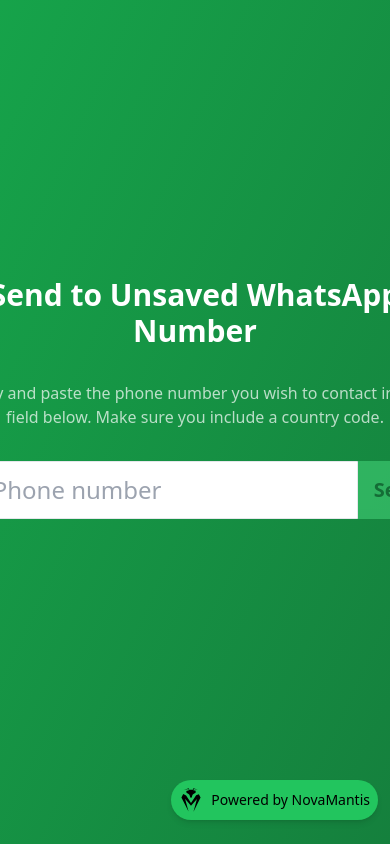
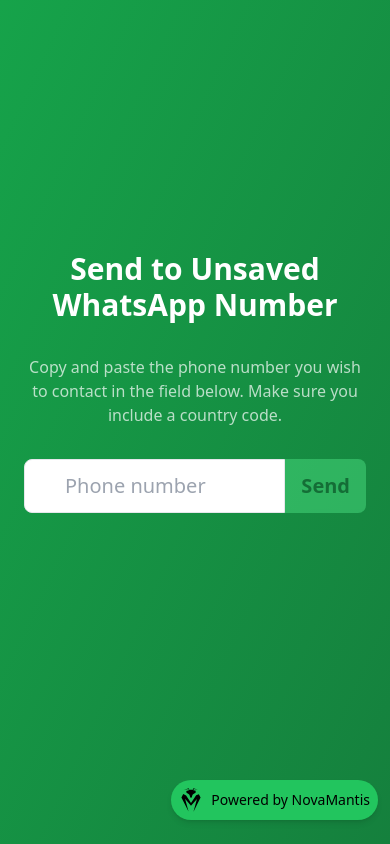
Before and after one commit to ianjamieson/send-to-unsaved-whatsapp-number, a Nuxt app: page / in a window 390 px wide. Built offline with nearby package versions, Linux system fonts and the light colour scheme.

Commit message:
make it work on mobile

```diff
--- a/components/Send.vue
+++ b/components/Send.vue
@@ -46,27 +46,18 @@
 <template>
     <div>
         <div class="flex justify-center">
-            <label for="phone_number" class="hidden">Phone number:</label>
-            <!-- <select ref="country" class="w-[75px] rounded-l-lg text-center">
-                <option v-for="country in countries"
-                    :key="country.code"
-                    :value="country.dial_code">
-                    {{ country.flag }} {{ country.dial_code }}
-                </option>
-            </select> -->
             <div class="relative">
                 <div class="absolute left-1 top-1/2 -mt-4 text-3xl">
                     {{ country?.flag }}
                 </div>
                 <input
-v-model="phone" type="text" placeholder="Phone number" name="phone_number"
-                class="pl-10 rounded-l-lg border bg-white py-3 px-4 text-2xl focus:outline-none focus:ring-2 focus:ring-green-200">
+                v-model="phone" type="text" placeholder="Phone number" name="phone_number"
+                class="w-full pl-10 rounded-l-lg border bg-white py-3 px-4 text-xl focus:outline-none focus:ring-2 focus:ring-green-200">
             </div>
-
             <button
                 :disabled="!phoneIsValid"
                 class="rounded-r-lg bg-green-400 p-3 px-4 text-xl font-semibold text-green-900
-                disabled:opacity-50 disabled:cursor-not-allowed"
+                disabled:opacity-50 disabled:cursor-not-allowed flex-none"
                 @click="send"
             >Send</button>
         </div>
@@ -83,4 +74,21 @@
             </template>
         </div>
     </div>
+
+    <div class="flex items-center">
+        <div class="flex items-center">
+            <!-- <label for="phone_number" class="hidden">Phone number:</label> -->
+            <!-- <select ref="country" class="w-[75px] rounded-l-lg text-center">
+                <option v-for="country in countries"
+                    :key="country.code"
+                    :value="country.dial_code">
+                    {{ country.flag }} {{ country.dial_code }}
+                </option>
+            </select> -->
+
+
+        </div>
+
+    </div>
+
 </template>
--- a/layouts/default.vue
+++ b/layouts/default.vue
@@ -8,12 +8,12 @@
 
 <template>
     <div class="overflow-x-hidden min-h-screen">
-        <div class="bg-gradient-to-br from-green-600 to-green-700 relative h-screen w-screen">
-            <div class="absolute inset-0 flex flex-col justify-center items-center w-5/6 max-w-lg mx-auto text-center">
-                <main>
-                    <div class="space-y-8">
-                        <slot />
-                    </div>
+        <div class="bg-gradient-to-br from-green-600 to-green-700 relative h-screen w-screen flex items-center justify-center">
+            <!-- <slot /> -->
+            <!-- <div class="absolute inset-0 flex flex-col justify-center items-center w-full md:max-w-lg mx-auto"> -->
+            <div class="w-full max-w-lg">
+                <main class="p-6">
+                    <slot />
                 </main>
             </div>
         </div>
--- a/pages/index.vue
+++ b/pages/index.vue
@@ -16,16 +16,14 @@
 
 </script>
 <template>
-
+    <div class="space-y-8 text-center">
         <h1 class="font-extrabold text-white text-3xl sm:text-4xl md:text-5xl md:leading-tight">
             Send to Unsaved WhatsApp Number
         </h1>
         <p class="font-secondary text-white opacity-70 md:text-lg lg:text-xl">
             Copy and paste the phone number you wish to contact in the field below. Make sure you include a country code.
         </p>
-
         <Send/>
-
         <!-- <div>
             <button @click="phoneStore.clear()">Clear all records</button>
             <div v-for="record in phoneStore.records" :key="record.phone">
@@ -33,6 +31,7 @@
                 <p>{{ record.date }}</p>
             </div>
         </div> -->
+    </div>
 
     <PoweredByNovaMantis class="fixed right-3 bottom-6"/>
 </template>
```
Lines whose indentation alone changed are shown as unchanged.
